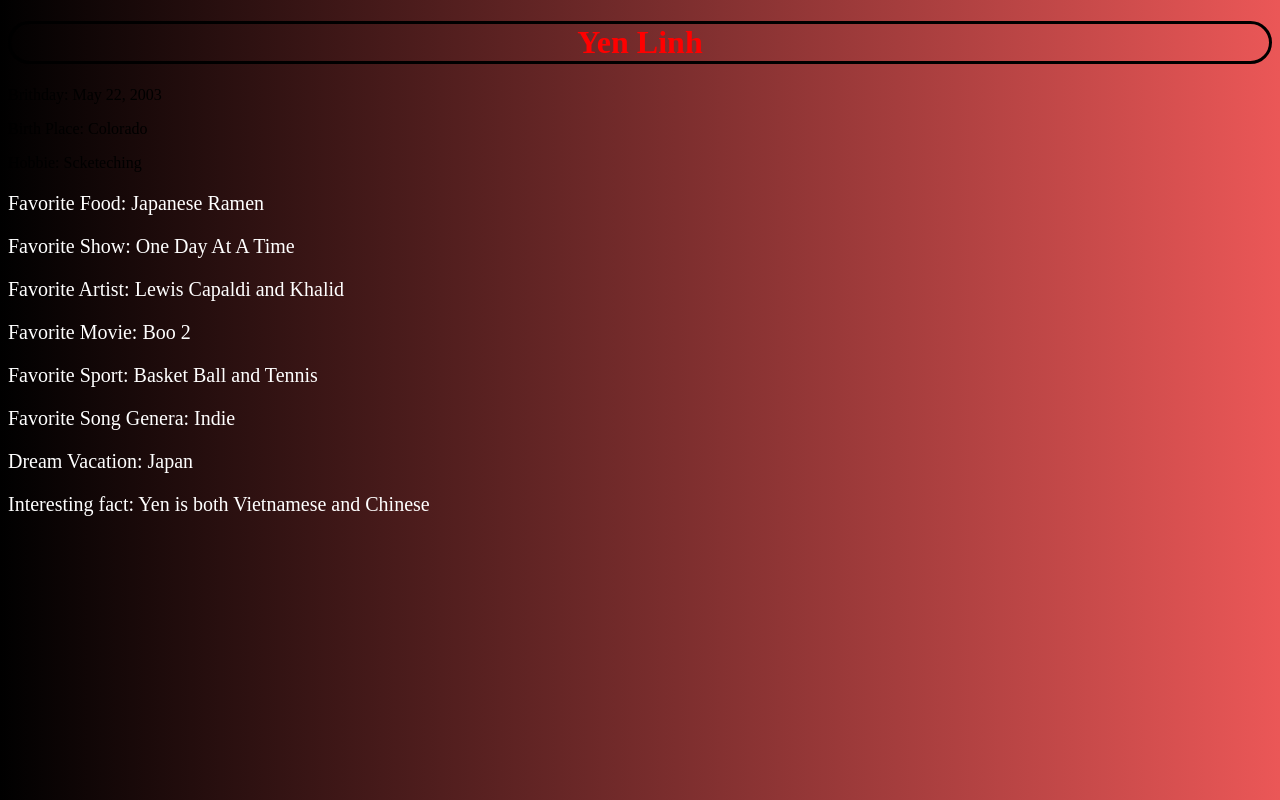
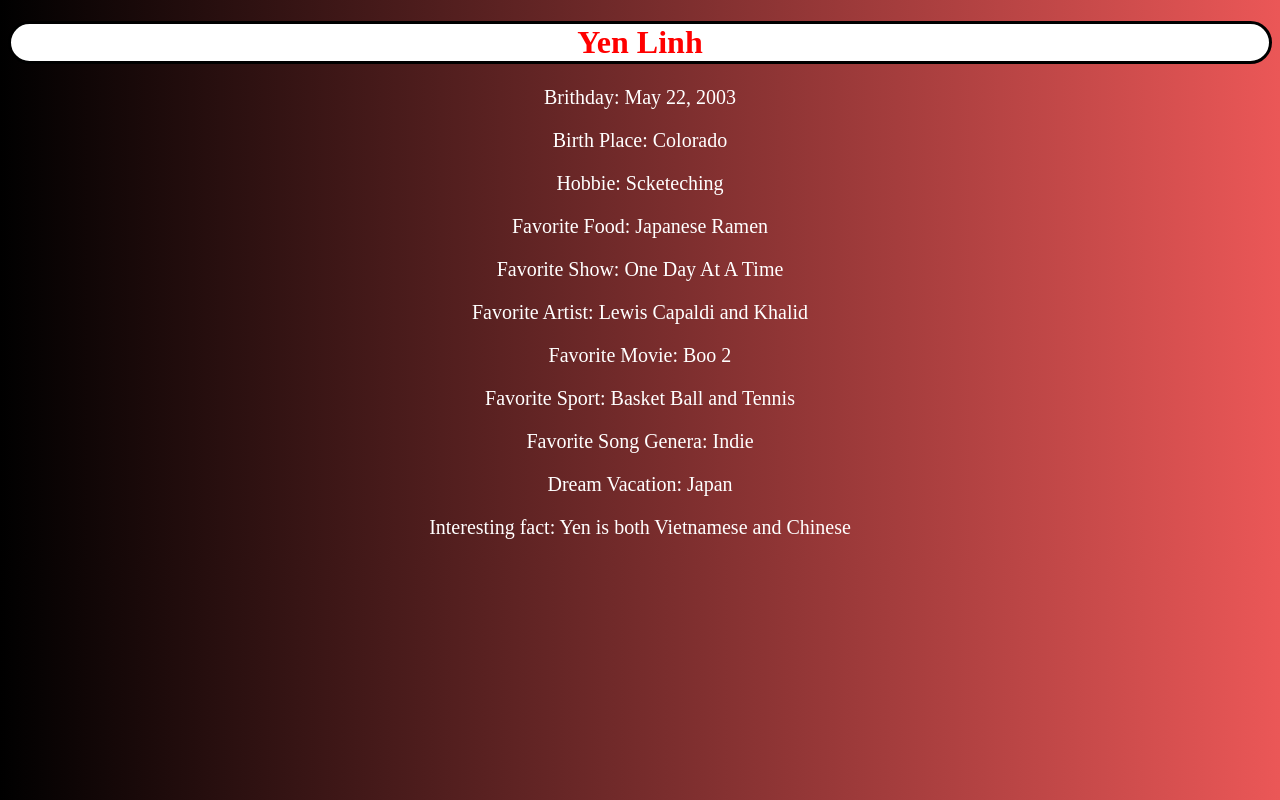
Before and after one commit to sarrinah01/sistersites, a plain HTML site: page index.html in a window 1280 px wide. Drawn offline with Linux system fonts and the light colour scheme.

Commit message:
second commit

```diff
--- a/styles.css
+++ b/styles.css
@@ -6,9 +6,14 @@ background: linear-gradient(to right, #000000, #EB5757);
   text-align: center;
   border: 3px solid black;
   border-radius: 100px;
+  background-color: white;
 }
 .p{
-  color: white;
-  font-size: 20px;
+  color: black;
 }
-.
+
+p{
+  color:white;
+  text-align: center;
+    font-size: 20px;
+}
```
